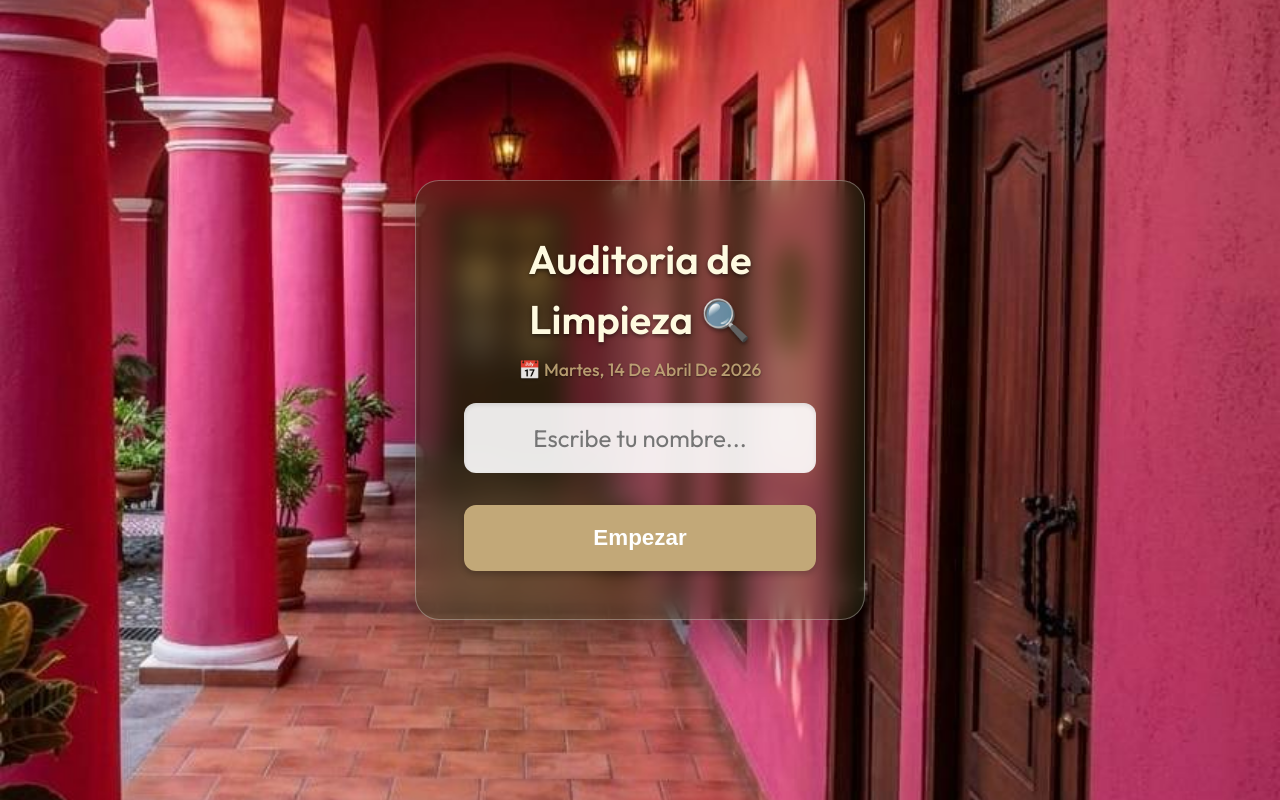
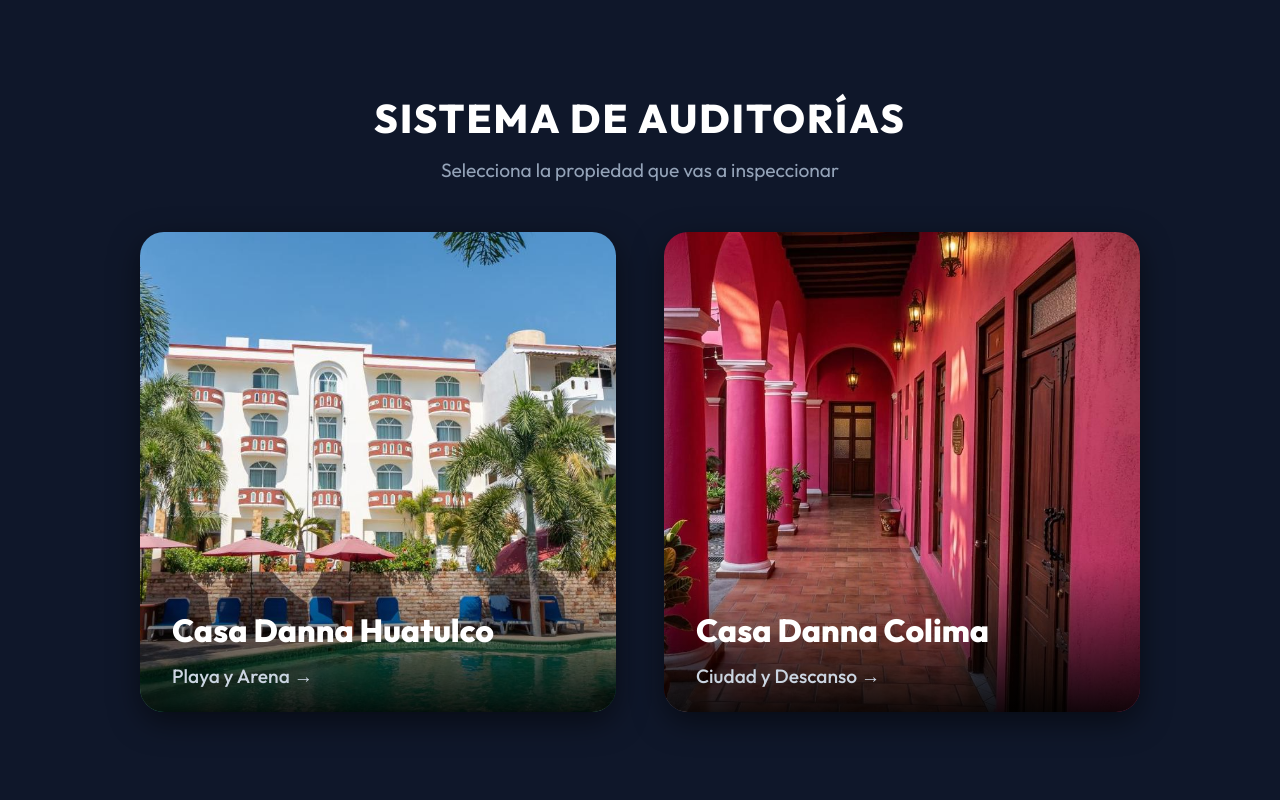
Before and after one commit to casadanna/auditoria_limpieza, a website built with Vite: page index.html in a window 1280 px wide. Built offline with nearby package versions, Linux system fonts and the light colour scheme.

Commit message:
Add Hotel UI Selector, Password Auth, Green Complete Sections, and Backend Router

```diff
--- a/main.js
+++ b/main.js
@@ -1,6 +1,6 @@
 import './style.css';
-
-const NUM_ROOMS = 35;
+import huatulcoImg from './src/assets/huatulco.jpg';
+import colimaImg from './src/assets/portada.jpeg';
 const GAS_URL = 'https://script.google.com/macros/s/AKfycbxB0vqxRc5opINc15oX6QMmTSpH0ZRX-HOFlvFW_yQKFEnJ1yadghuSI6LK37HkFIoo/exec';
 
 const AUDIT_STRUCTURE = [
@@ -56,6 +56,7 @@ function saveCompletedRooms() {
 }
 
 let state = {
+    selectedHotel: localStorage.getItem('selectedHotel') || null,
     auditorName: localStorage.getItem('auditorName') || null,
     selectedRoom: null,
     selectedAuditada: null,
@@ -98,6 +99,10 @@ function setupNetworkListeners() {
 }
 
 function render() {
+    if (!state.selectedHotel) {
+        appDiv.innerHTML = renderHotelSelector();
+        return;
+    }
     if (!state.auditorName) {
         appDiv.innerHTML = renderLoginModal();
         return;
@@ -128,7 +133,7 @@ function renderHeaderHTML() {
     return `
         <header id="main-header">
             <div class="brand-section">
-                <h1>✦ Casa Danna</h1>
+                <h1>✦ ${state.selectedHotel}</h1>
                 ${state.auditorName ? `<span class="auditor-name-display">| Auditora: ${state.auditorName} <a href="#" onclick="changeAuditor()" style="color:#94a3b8; font-size: 0.9rem; margin-left:10px;">(Cambiar)</a></span>` : ''}
             </div>
             <div class="sync-container">
@@ -236,6 +241,7 @@ function renderAuditPane() {
 
     AUDIT_STRUCTURE.forEach(sec => {
         const isSecOpen = state.openSection === sec.id;
+        const isSecComplete = isSectionComplete(sec.id);
 
         let secStatusHtml = '';
         if (sec.id === 'terraza' && state.terrazaStatus === 'No') {
@@ -244,8 +250,8 @@ function renderAuditPane() {
 
         html += `
         <div class="section-card">
-            <div class="section-header" onclick="toggleSection('${sec.id}')">
-                <h3>${sec.title} ${secStatusHtml}</h3>
+            <div class="section-header ${isSecComplete ? 'completed-section-header' : ''}" onclick="toggleSection('${sec.id}')">
+                <h3>${sec.title} ${secStatusHtml} ${isSecComplete ? '✅' : ''}</h3>
                 <span class="icon">${isSecOpen ? '▼' : '▶'}</span>
             </div>
         `;
@@ -314,15 +320,42 @@ function renderAuditPane() {
     return html;
 }
 
+function renderHotelSelector() {
+    return `
+        <div class="hotel-selector-bg">
+            <h2 class="hotel-title-pop">SISTEMA DE AUDITORÍAS</h2>
+            <p class="hotel-subtitle-pop">Selecciona la propiedad que vas a inspeccionar</p>
+            <div class="hotel-cards-container">
+                <div class="hotel-card" onclick="selectHotel('Huatulco')">
+                    <img src="${huatulcoImg}" alt="Casa Danna Huatulco">
+                    <div class="hotel-card-content">
+                        <h3>Casa Danna Huatulco</h3>
+                        <p>Playa y Arena →</p>
+                    </div>
+                </div>
+                <div class="hotel-card colima-card" onclick="selectHotel('Colima')">
+                    <img src="${colimaImg}" alt="Casa Danna Colima">
+                    <div class="hotel-card-content">
+                        <h3>Casa Danna Colima</h3>
+                        <p>Ciudad y Descanso →</p>
+                    </div>
+                </div>
+            </div>
+        </div>
+    `;
+}
+
 function renderLoginModal() {
     const today = new Date().toLocaleDateString('es-ES', { weekday: 'long', year: 'numeric', month: 'long', day: 'numeric' });
     return `
         <div class="login-bg">
             <div class="login-glass-card">
-                <h2>Auditoria de Limpieza 🔍</h2>
+                <h2>${state.selectedHotel === 'Huatulco' ? '🌴 Huatulco' : '🌆 Colima'} 🔍</h2>
                 <p style="text-transform: capitalize; font-weight: 500; color: var(--primary); margin-bottom: 20px;">📅 ${today}</p>
                 <input type="text" id="auditor-name-input" class="input-large" placeholder="Escribe tu nombre..." autocomplete="off">
-                <button class="btn-jumbo" onclick="saveAuditorName()">Empezar</button>
+                <input type="password" id="auditor-pass-input" class="input-large" placeholder="Clave de seguridad" autocomplete="off" style="margin-top: 15px;">
+                <button class="btn-jumbo" onclick="saveAuditorName()" style="margin-top: 25px;">Ingresar</button>
+                <div style="margin-top:20px;"><a href="#" onclick="changeHotel()" style="color:#64748b; font-size:0.9rem; text-decoration: underline;">← Elegir otra propiedad</a></div>
             </div>
         </div>
     `;
@@ -331,16 +364,32 @@ function renderLoginModal() {
 // ---- ACTIONS ----
 
 window.saveAuditorName = function () {
-    const input = document.getElementById('auditor-name-input').value.trim();
-    if (input.length < 2) return alert("Por favor ingresa un nombre válido.");
-    state.auditorName = input;
-    localStorage.setItem('auditorName', input);
+    const nameInput = document.getElementById('auditor-name-input').value.trim();
+    const passInput = document.getElementById('auditor-pass-input').value.trim();
+
+    if (nameInput.length < 2) return alert("Por favor ingresa un nombre válido.");
+    if (passInput !== "8909") return alert("Clave de seguridad incorrecta. Intenta nuevamente.");
+
+    state.auditorName = nameInput;
+    localStorage.setItem('auditorName', nameInput);
     render();
 };
 
 window.changeAuditor = function () {
     state.auditorName = null;
     localStorage.removeItem('auditorName');
+    render();
+};
+
+window.changeHotel = function () {
+    state.selectedHotel = null;
+    localStorage.removeItem('selectedHotel');
+    render();
+};
+
+window.selectHotel = function (hotel) {
+    state.selectedHotel = hotel;
+    localStorage.setItem('selectedHotel', hotel);
     render();
 };
 
@@ -499,6 +548,7 @@ function prepareAuditDataForSync() {
 
     return {
         fecha: new Date().toISOString(),
+        hotel: state.selectedHotel,
         auditora: state.auditorName,
         auditada: state.selectedAuditada,
         habitacion: state.selectedRoom,
--- a/public/sw.js
+++ b/public/sw.js
@@ -1,4 +1,4 @@
-const CACHE_NAME = 'casa-danna-v12';
+const CACHE_NAME = 'casa-danna-v13';
 
 self.addEventListener('install', (e) => {
     self.skipWaiting();
--- a/style.css
+++ b/style.css
@@ -47,6 +47,96 @@ body {
     line-height: 1.5;
     height: 100vh;
     overflow: hidden;
+}
+
+/* =========================================
+   PANTALLA DE HOTEL SELECTOR
+   ========================================= */
+.hotel-selector-bg {
+    position: fixed;
+    top: 0; left: 0;
+    width: 100vw; height: 100vh;
+    background: #0f172a;
+    display: flex;
+    flex-direction: column;
+    justify-content: center;
+    align-items: center;
+    z-index: 6000;
+}
+
+.hotel-title-pop {
+    color: white;
+    font-size: 2.5rem;
+    margin-bottom: 0.5rem;
+    text-transform: uppercase;
+    letter-spacing: 2px;
+}
+
+.hotel-subtitle-pop {
+    color: #94a3b8;
+    font-size: 1.2rem;
+    margin-bottom: 3rem;
+}
+
+.hotel-cards-container {
+    display: flex;
+    gap: 3rem;
+    width: 90%;
+    max-width: 1000px;
+}
+
+.hotel-card {
+    flex: 1;
+    position: relative;
+    border-radius: 24px;
+    overflow: hidden;
+    cursor: pointer;
+    box-shadow: 0 10px 30px rgba(0,0,0,0.5);
+    transition: all 0.4s cubic-bezier(0.34, 1.56, 0.64, 1);
+    height: 480px;
+}
+
+.hotel-card:hover {
+    transform: translateY(-10px) scale(1.02);
+    box-shadow: 0 20px 40px rgba(0,0,0,0.6);
+}
+
+.hotel-card img {
+    width: 100%;
+    height: 100%;
+    object-fit: cover;
+    transition: all 0.4s ease;
+}
+
+.hotel-card:hover img {
+    transform: scale(1.1);
+    filter: brightness(0.7);
+}
+
+.hotel-card-content {
+    position: absolute;
+    bottom: -10px; left: 0; right: 0;
+    padding: 3rem 2rem 2rem 2rem;
+    background: linear-gradient(to top, rgba(0,0,0,0.95), transparent);
+    color: white;
+    text-align: left;
+    transition: all 0.3s ease;
+}
+
+.hotel-card:hover .hotel-card-content {
+    bottom: 0;
+}
+
+.hotel-card-content h3 {
+    font-size: 2rem;
+    margin-bottom: 0.5rem;
+    font-weight: 700;
+}
+
+.hotel-card-content p {
+    font-size: 1.2rem;
+    color: #cbd5e1;
+    font-weight: 500;
 }
 
 /* =========================================
@@ -407,9 +497,17 @@ main {
     align-items: center;
     user-select: none;
     border-bottom: 2px solid transparent;
+    transition: background-color 0.3s;
 }
 .section-header:hover {
     background-color: #f1f5f9;
+}
+.section-header.completed-section-header {
+    background-color: #f0fdf4;
+    border-bottom: 2px solid var(--success);
+}
+.section-header.completed-section-header h3 {
+    color: #166534;
 }
 .section-header h3 {
     margin: 0;
```
Also changed, not shown: src/assets/huatulco.jpg (added), 1 other file.
